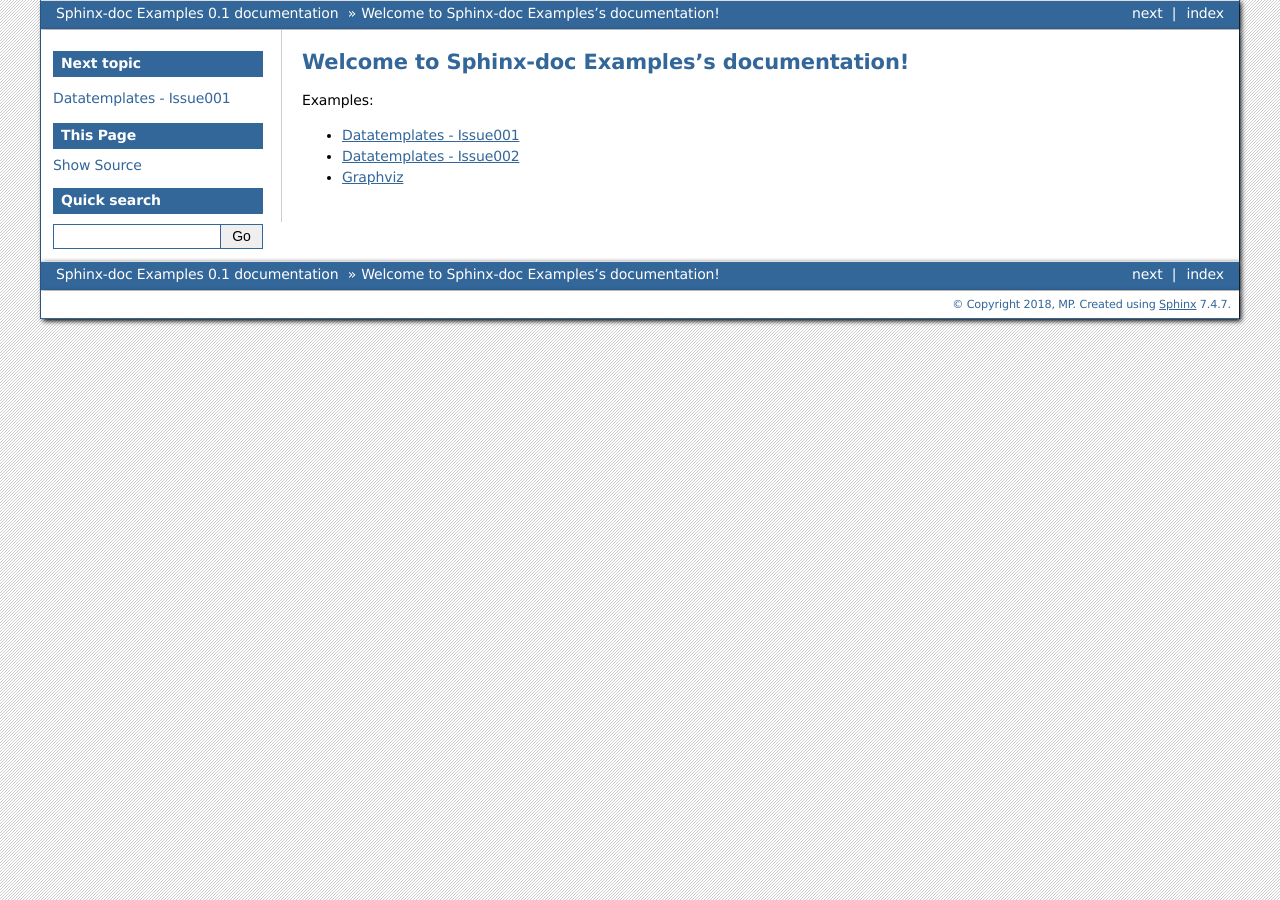
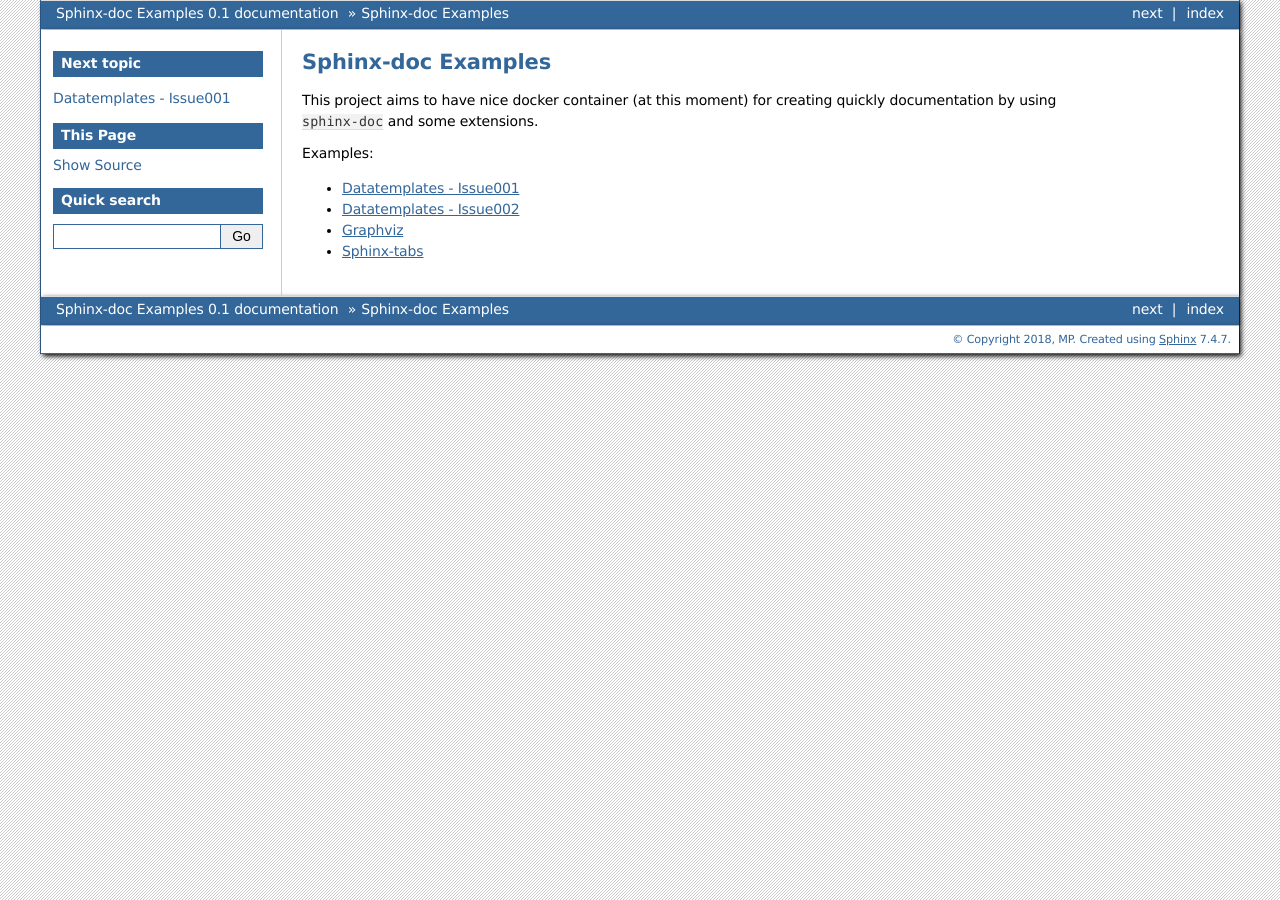
Before and after one commit to marcinpraczko/osl-devops-tools, a Sphinx documentation site: the page built from docker/sphinx-tools/docs/source/index.rst, in a window 1280 px wide. Built offline with Sphinx 7.4.7, drawn with Linux system fonts in a browser that asks for light colours.

Commit message:
Add new extension - sphinx-tabs
This is initial commit which adds new sphinx-doc extension (sphinx-tabs).
Also updates sphinx-doc to latest version (1.7.5)

Fixes #7

```diff
--- a/docker/sphinx-tools/docs/source/conf.py
+++ b/docker/sphinx-tools/docs/source/conf.py
@@ -42,6 +42,7 @@
     'sphinxcontrib.datatemplates',
     'sphinx.ext.graphviz',
     'sphinxcontrib.plantuml',
+    'sphinx_tabs.tabs',
 ]
 
 
--- a/docker/sphinx-tools/docs/source/index.rst
+++ b/docker/sphinx-tools/docs/source/index.rst
@@ -1,5 +1,9 @@
-Welcome to Sphinx-doc Examples's documentation!
-===============================================
+Sphinx-doc Examples
+===================
+
+This project aims to have nice docker container (at this moment) for creating quickly documentation
+by using ``sphinx-doc`` and some extensions.
+
 
 .. toctree::
    :maxdepth: 1
@@ -8,3 +12,4 @@
 
    examples/datatemplates/*
    examples/graphviz/*
+   examples/sphinx-tabs/*
```
Also changed, not shown: docker/sphinx-tools/docs/source/examples/sphinx-tabs/index.rst (added, +71 -0 lines), 2 other files.
